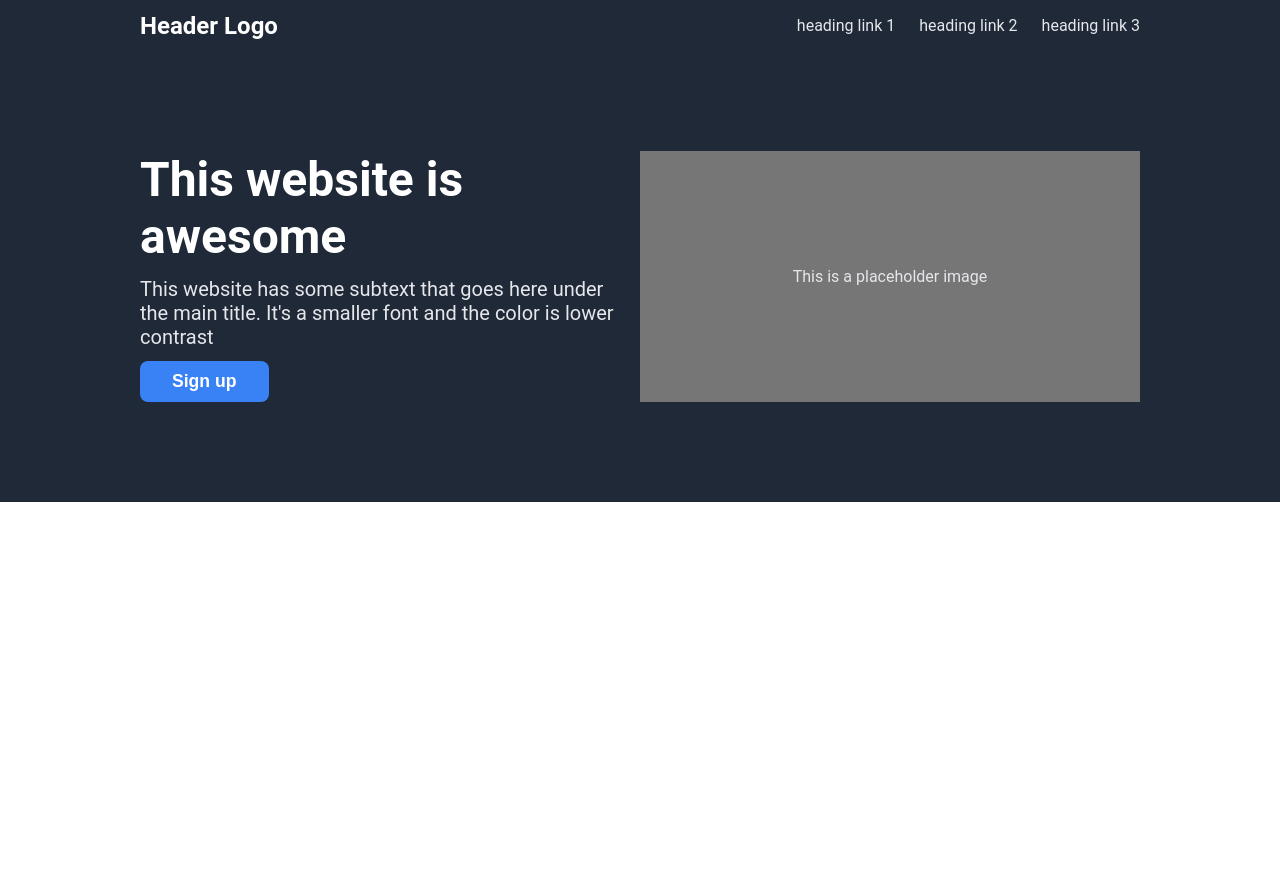
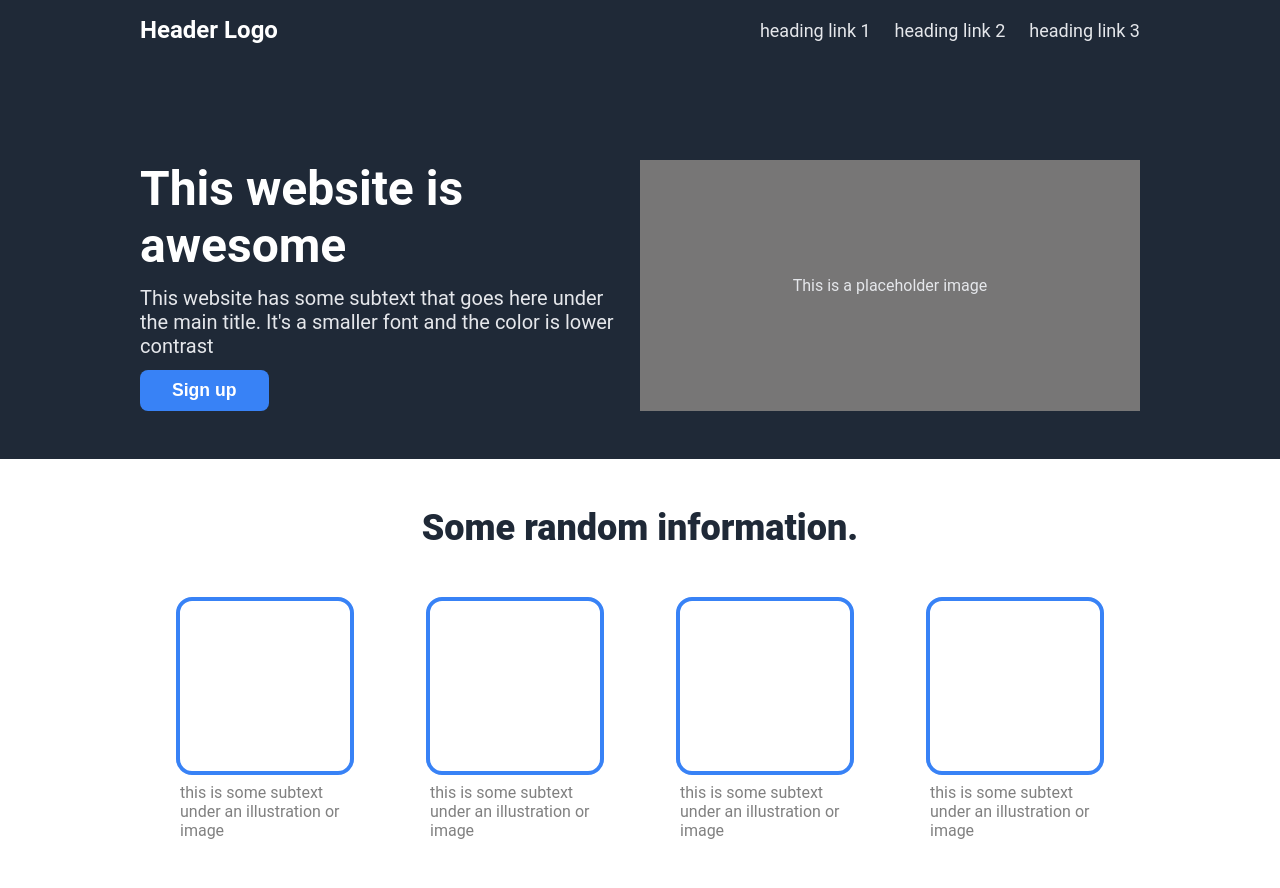
Before and after one commit to HungLAH/top-landing-page, a plain HTML site: page index.html in a window 1280 px wide. Before the commit the page ends 800 px from the top, so only its background shows below. Drawn offline with Linux system fonts and the light colour scheme.

Commit message:
Finish info section of landing page

```diff
--- a/index.html
+++ b/index.html
@@ -10,7 +10,7 @@
 <body>
   <div id="main">
     <header id="header" class="padded">
-      <div id="header-content">
+      <div id="header-content" class="content">
         <div id="navigation">
           <span id="nav-logo">Header Logo</span>
           <ul id="nav-links">
@@ -33,6 +33,29 @@
         </div>
       </div>
     </header>
+    <div id="info-section">
+      <div id="info-content" class="content">
+        <h1>Some random information.</h1>
+        <ul id="info-list">
+          <li class=info-item>
+            <div class="info-image"></div>
+            <p id="info-text">this is some subtext under an illustration or image</p>
+          </li>
+          <li class=info-item>
+            <div class="info-image"></div>
+            <p id="info-text">this is some subtext under an illustration or image</p>
+          </li>
+          <li class=info-item>
+            <div class="info-image"></div>
+            <p id="info-text">this is some subtext under an illustration or image</p>
+          </li>
+          <li class=info-item>
+            <div class="info-image"></div>
+            <p id="info-text">this is some subtext under an illustration or image</p>
+          </li>
+        </ul>
+      </div>
+    </div>
   </div>
 </body>
 </html>
--- a/style.css
+++ b/style.css
@@ -1,29 +1,39 @@
 html {
   font-family: 'Roboto', sans-serif;
 }
-body {
+
+html, body, h1, p, div, ul {
   margin: 0;
+  padding: 0;
 }
+
+ul {
+  list-style: none;
+}
+
 a {
   text-decoration: none;
 }
 
 #main {
   display: flex;
+  flex-direction: column;
+}
+
+.content {
+  width: 1000px;
 }
 
 #header{
   background-color: #1F2937;
   color: white;
-  flex: auto;
-  padding-bottom: 100px;
+  padding-bottom: 48px;
 }
 
 #header-content {
   margin: 0 auto;
   display: flex;
   flex-direction: column;
-  width: 1000px;
   row-gap: 100px;
 }
 
@@ -31,6 +41,7 @@ a {
   display: flex;
   justify-content: space-between;
   align-items: center;
+  padding: 16px 0;
 }
 
 #nav-logo {
@@ -40,9 +51,11 @@ a {
 
 #nav-links {
   display: flex;
-  list-style: none;
   column-gap: 24px;
+  font-size: 18px;
+  color: #E5E7EB
 }
+
 #nav-links li a:visited {
   color: #E5E7EB
 }
@@ -58,9 +71,8 @@ a {
 
 #hero-content>h1 {
   font-size: 48px;
-  padding: 0;
-  margin: 0;
 }
+
 #hero-content>p {
   padding: 0;
   font-size: 20px;
@@ -84,3 +96,40 @@ a {
   align-items: center;
   justify-content: center;
 }
+
+#info-content {
+  margin: 0 auto;
+  display: flex;
+  flex-direction: column;
+  padding: 48px;
+}
+
+#info-content h1 {
+  align-self: center;
+  font-size: 36px;
+  font-weight: 900;
+  color: #1F2937;
+  margin-bottom: 48px;
+}
+
+#info-list {
+  display: flex;
+  color: grey;
+  justify-content: space-around;
+}
+
+.info-item {
+  /* background-color: pink; */
+  display: flex;
+  flex-direction: column;
+  align-items: center;
+  width: 170px;
+}
+
+.info-image {
+  width: 170px;
+  height: 170px;
+  border: 4px solid #3882F6;
+  border-radius: 16px;
+  margin-bottom: 8px;
+}
```
